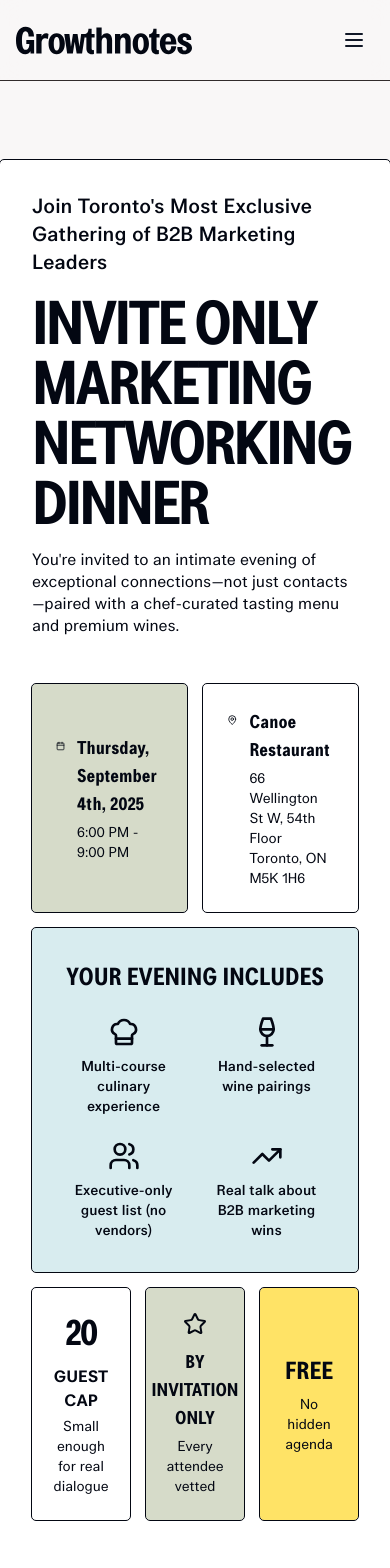
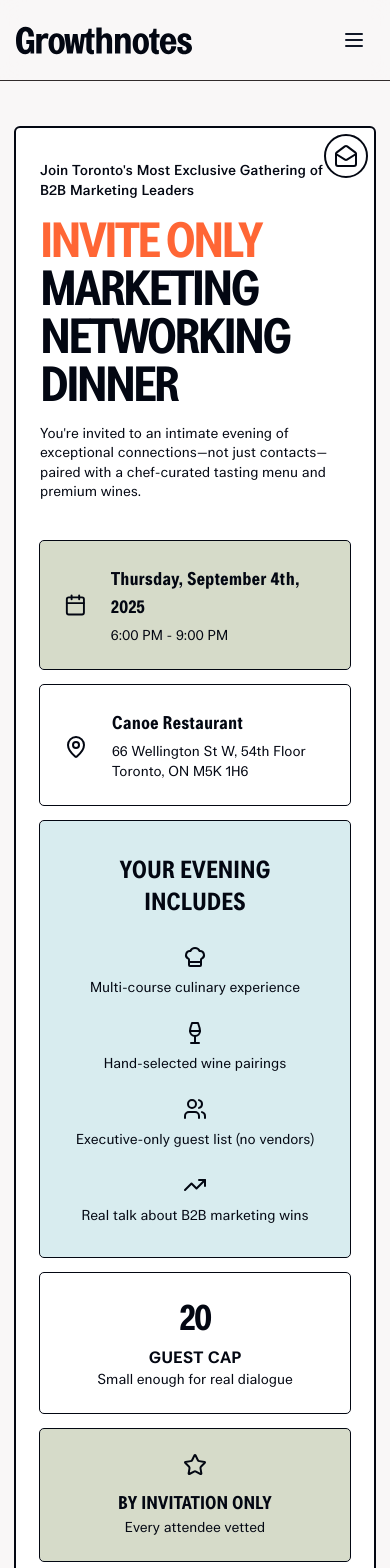
Before and after one commit to Genoux/growthnotes, a Next.js app: page /event in a window 390 px wide. Shown: the top 1568 px of the page. Built offline with nearby package versions, Linux system fonts and the light colour scheme.

Commit message:
Simple responsive layout

```diff
--- a/src/app/event/page.tsx
+++ b/src/app/event/page.tsx
@@ -10,6 +10,7 @@ import {
   Users,
   TrendingUp,
   Star,
+  MailOpen,
 } from 'lucide-react'
 
 export default function EventRSVPPage() {
@@ -20,28 +21,33 @@ export default function EventRSVPPage() {
       exit={{ opacity: 0 }}
       transition={defaultTransition}
     >
-      <main className="mx-auto max-w-3xl  mt-40 mb-32 flex flex-col gap-8">
-        <div className="bg-white p-8 rounded-lg outline outline-[1px] outline-primary">
-          <section>
-            <div>
-              <div className="flex flex-col gap-4 text-start mb-12">
-                <p className="text-xl lg:text-xl font-medium">
+      <main className="px-4 mx-auto max-w-[800px] my-32 flex flex-col gap-8 relative">
+        <div className="absolute top-2 right-6 lg:-top-3 lg:-right-3 bg-white rounded-full p-2 outline outline-2 border-primary">
+          <MailOpen className="w-6 h-6 text-primary" />
+        </div>
+        <div className="bg-white py-8 md:py-10 px-6 md:px-8 rounded-lg outline outline-2 outline-primary flex flex-col gap-12">
+          <section className="flex flex-col gap-10">
+            <div className="flex flex-col gap-4 text-start">
+              <p className="max-w-sm sm:max-w-none text-sm lg:text-lg font-medium">
                 Join Toronto&apos;s Most Exclusive Gathering of B2B Marketing
                 Leaders
               </p>
-                <h1 className="text-6xl lg:text-7xl font-bold-condensed -tracking-[0.175rem]">
-                  INVITE ONLY MARKETING NETWORKING DINNER
+              <h1 className="text-5xl sm:text-6xl font-bold-condensed -tracking-[0.175rem]">
+                <span className="text-orange font-bold-condensed">
+                  INVITE ONLY
+                </span>{' '}
+                MARKETING NETWORKING DINNER
               </h1>
-                <p className="text-md lg:text-sm leading-snug max-w-xl">
+              <p className="text-sm sm:text-base leading-snug max-w-lg">
                 You&apos;re invited to an intimate evening of exceptional
-                  connections—not just contacts—paired with a chef-curated
-                  tasting menu and premium wines.
+                connections—not just contacts—paired with a chef-curated tasting
+                menu and premium wines.
               </p>
             </div>
 
-              <div className="grid grid-cols-6 gap-4 mb-16">
-                <div className="flex flex-col justify-center col-span-3 bg-light-green rounded-lg p-6 outline outline-[1px] outline-primary">
-                  <div className="flex items-start gap-3">
+            <div className="grid grid-cols-1 md:grid-cols-6 gap-4">
+              <div className="flex flex-col justify-center col-span-1 md:col-span-3 bg-light-green rounded-lg p-6 outline outline-[1px] outline-primary">
+                <div className="flex items-center md:items-start gap-6 md:gap-3">
                   <Calendar className="w-6 h-6 text-primary" />
                   <div className="flex flex-col gap-1">
                     <p className="text-lg font-bold-condensed">
@@ -52,50 +58,46 @@ export default function EventRSVPPage() {
                 </div>
               </div>
 
-                <div className="flex flex-col justify-center col-span-3 bg-white rounded-lg p-6 outline outline-[1px] outline-primary">
-                  <div className="flex items-start gap-3">
-                    <MapPin className="w-6 h-6 text-primary" />
+              <div className="flex flex-col justify-center col-span-1 md:col-span-3 bg-white rounded-lg p-6 outline outline-[1px] outline-primary">
+                <div className="flex items-center md:items-start gap-6 md:gap-3">
+                  <MapPin className="w-6 h-6 text-primary mt-1" />
                   <div className="flex flex-col gap-1">
                     <p className="text-lg font-bold-condensed">
                       Canoe Restaurant
                     </p>
                     <div className="flex flex-col">
-                        <p className="text-sm">
-                          66 Wellington St W, 54th Floor
-                        </p>
+                      <p className="text-sm">66 Wellington St W, 54th Floor</p>
                       <p className="text-sm">Toronto, ON M5K 1H6</p>
                     </div>
                   </div>
                 </div>
               </div>
 
-                <div className="col-span-6 bg-lighter-green rounded-lg p-8 outline outline-[1px] outline-primary">
+              <div className="col-span-1 md:col-span-6 bg-lighter-green rounded-lg p-8 outline outline-[1px] outline-primary">
                 <div className="flex flex-col gap-6">
                   <h2 className="text-2xl font-bold-condensed text-center">
                     YOUR EVENING INCLUDES
                   </h2>
-                    <div className="grid grid-cols-2 md:grid-cols-4 gap-6 text-center">
+                  <div className="grid grid-cols-1 sm:grid-cols-2 md:grid-cols-4 gap-6 text-center">
                     <div className="flex flex-col items-center gap-2">
-                        <ChefHat className="w-8 h-8 text-primary" />
-                        <p className="text-sm font-medium">
+                      <ChefHat className="w-6 h-6 text-primary mt-1" />
+                      <p className="text-sm">
                         Multi-course culinary experience
                       </p>
                     </div>
                     <div className="flex flex-col items-center gap-2">
-                        <Wine className="w-8 h-8 text-primary" />
-                        <p className="text-sm font-medium">
-                          Hand-selected wine pairings
-                        </p>
+                      <Wine className="w-6 h-6 text-primary" />
+                      <p className="text-sm">Hand-selected wine pairings</p>
                     </div>
                     <div className="flex flex-col items-center gap-2">
-                        <Users className="w-8 h-8 text-primary" />
-                        <p className="text-sm font-medium">
+                      <Users className="w-6 h-6 text-primary" />
+                      <p className="text-sm">
                         Executive-only guest list (no vendors)
                       </p>
                     </div>
                     <div className="flex flex-col items-center gap-2">
-                        <TrendingUp className="w-8 h-8 text-primary" />
-                        <p className="text-sm font-medium">
+                      <TrendingUp className="w-6 h-6 text-primary" />
+                      <p className="text-sm">
                         Real talk about B2B marketing wins
                       </p>
                     </div>
@@ -103,19 +105,19 @@ export default function EventRSVPPage() {
                 </div>
               </div>
 
-                <div className="col-span-2 bg-white rounded-lg p-6 outline outline-[1px] outline-primary text-center flex flex-col items-center justify-center gap-3">
+              <div className="col-span-1 md:col-span-2 bg-white rounded-lg p-6 outline outline-[1px] outline-primary text-center flex flex-col items-center justify-center gap-2">
                 <div className="text-4xl font-bold-condensed -tracking-[0.1rem]">
                   20
                 </div>
-                  <div className="flex flex-col gap-1">
+                <div className="flex flex-col">
                   <p className="text-base font-bold">GUEST CAP</p>
                   <p className="text-sm">Small enough for real dialogue</p>
                 </div>
               </div>
 
-                <div className="col-span-2 bg-light-green rounded-lg p-6 outline outline-[1px] outline-primary text-center flex flex-col items-center justify-center gap-3">
+              <div className="col-span-1 md:col-span-2 bg-light-green rounded-lg p-6 outline outline-[1px] outline-primary text-center flex flex-col items-center justify-center gap-3">
                 <Star className="w-6 h-6 text-primary" />
-                  <div className="flex flex-col gap-1">
+                <div className="flex flex-col">
                   <p className="text-lg font-bold-condensed">
                     BY INVITATION ONLY
                   </p>
@@ -123,15 +125,14 @@ export default function EventRSVPPage() {
                 </div>
               </div>
 
-                <div className="col-span-2 bg-yellow rounded-lg p-6 outline outline-[1px] outline-primary text-center flex flex-col items-center justify-center gap-2">
+              <div className="col-span-1 md:col-span-2 bg-yellow rounded-lg p-6 outline outline-[1px] outline-primary text-center flex flex-col items-center justify-center gap-1">
                 <div className="text-2xl font-bold-condensed">FREE</div>
                 <p className="text-sm">No hidden agenda</p>
               </div>
             </div>
-            </div>
           </section>
 
-          <section className="flex flex-col gap-16">
+          <section className="flex flex-col gap-12">
             <div className="max-w-3xl  text-start flex flex-col gap-4">
               <h2 className="text-2xl font-bold-condensed">
                 WHO WILL BE IN THE ROOM?
@@ -144,23 +145,23 @@ export default function EventRSVPPage() {
               </p>
             </div>
             <div className="bg-lighter-green rounded-lg p-8 outline outline-[1px] outline-primary text-center max-w-3xl mx-auto flex flex-col gap-4">
-              <h2 className="text-2xl font-bold-condensed">
+              <h2 className="text-xl sm:text-2xl font-bold-condensed">
                 A NIGHT OF CULINARY EXCELLENCE—COMPLIMENTARY
               </h2>
               <div className="flex flex-col gap-4">
-                <p className="text-base">
+                <p className="text-sm sm:text-base">
                   This is networking, redefined. Enjoy a meticulously crafted
                   multi-course dinner paired with curated selections from Carboy
                   Winery, Denver&apos;s premier winemaker.
                 </p>
-                <p className="font-medium text-lg">
+                <p className="font-medium text-sm sm:text-lg">
                   Come hungry. Leave enriched.
                 </p>
               </div>
             </div>
           </section>
         </div>
-        <div className="w-full bg-white rounded-lg p-8 outline outline-[1px] outline-primary flex flex-col gap-6">
+        <div className="w-full bg-white rounded-lg py-8 md:py-10 px-6 md:px-8 outline outline-2 outline-primary flex flex-col gap-6">
           <div className="flex flex-col gap-2">
             <h2 className="text-3xl font-bold-condensed text-start">
               SECURE YOUR SEAT
```
Also changed, not shown: src/app/event/form.tsx (+7 -7 lines). Lines whose indentation alone changed are shown as unchanged.
